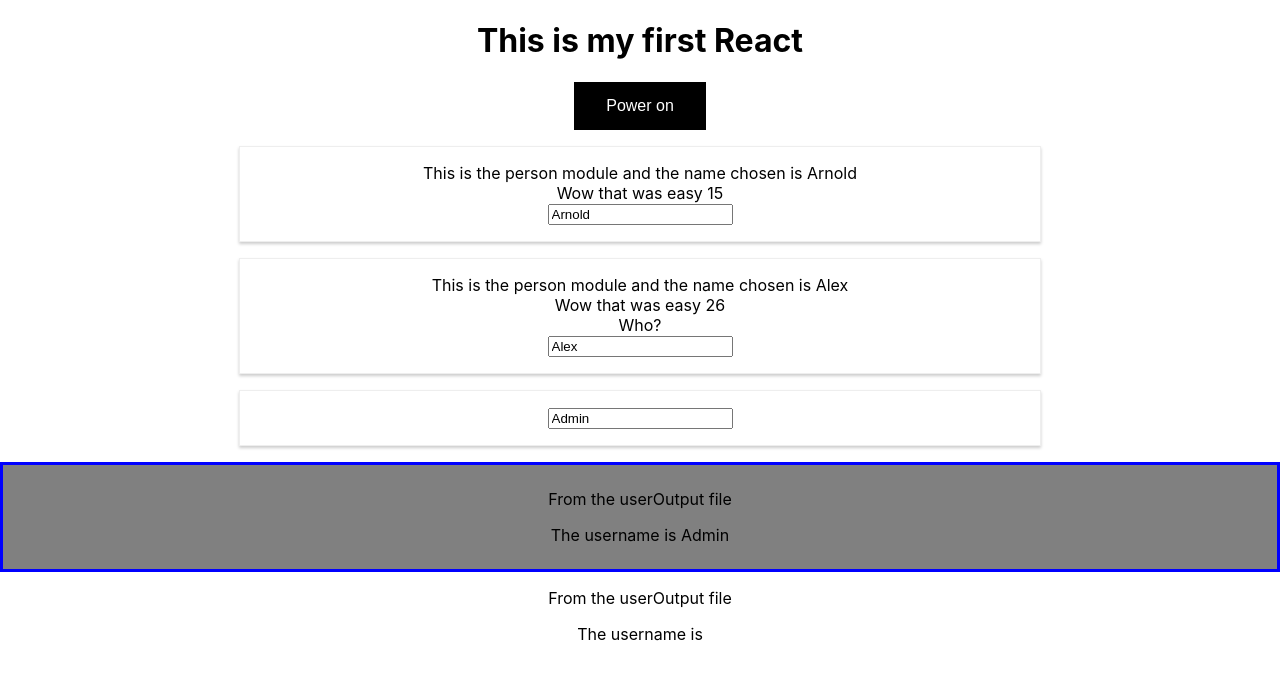
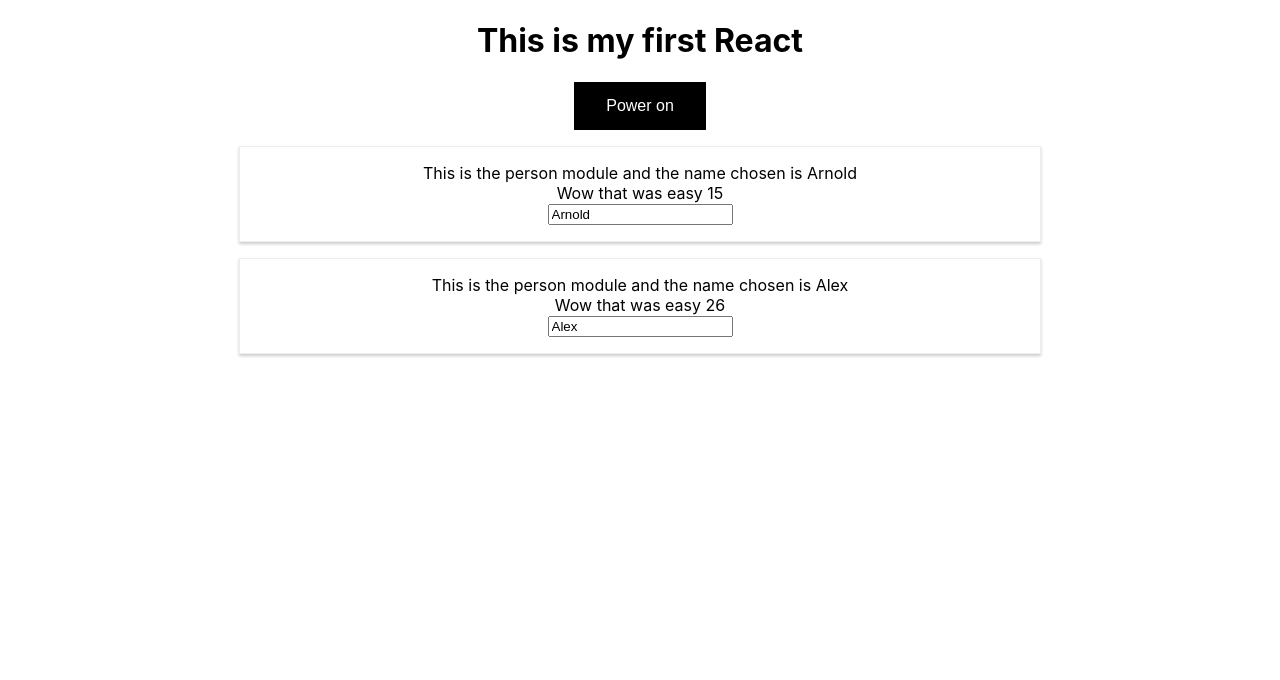
Before and after one commit to futuregit/react-complete-guide, a React (Create React App) app: page / in a window 1280 px wide. Both pictures are taken after a click on the button "Power on". Shown: the top 680 px of the page. Built offline with nearby package versions, Linux system fonts and the light colour scheme.

Commit message:
Changed logic to use JavaScript map

```diff
--- a/src/App.js
+++ b/src/App.js
@@ -52,23 +52,9 @@ userNameChange = (event) => {
     if (this.state.showPerson){
       persons = (
         <div>
-          <Person
-            name={this.state.persons[0].name}
-            age={this.state.persons[0].age} />
-          <Person
-            name={this.state.persons[1].name}
-            age={this.state.persons[1].age}
-            click={this.powerHandler}
-            change={this.nameHandler}>Who?
-          </Person>
-          <UserInput
-            change={this.userNameChange}
-            name={this.state.username}
-          />
-          <UserOutput
-            style={card}
-            name={this.state.username}/>
-          <UserOutput />
+          {this.state.persons.map(person => {
+            return <Person name={person.name} age={person.age} />
+          })}
         </div>
       )
     }
```
